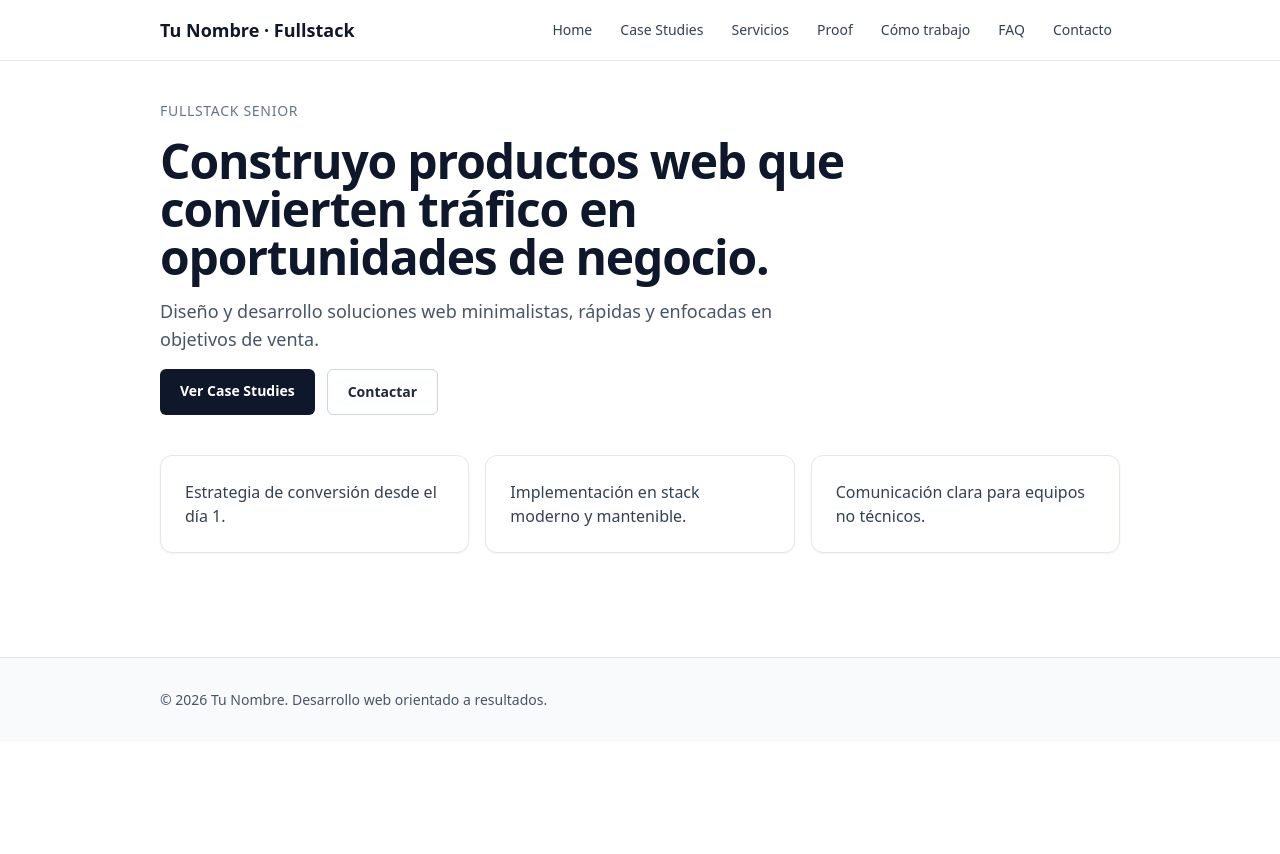
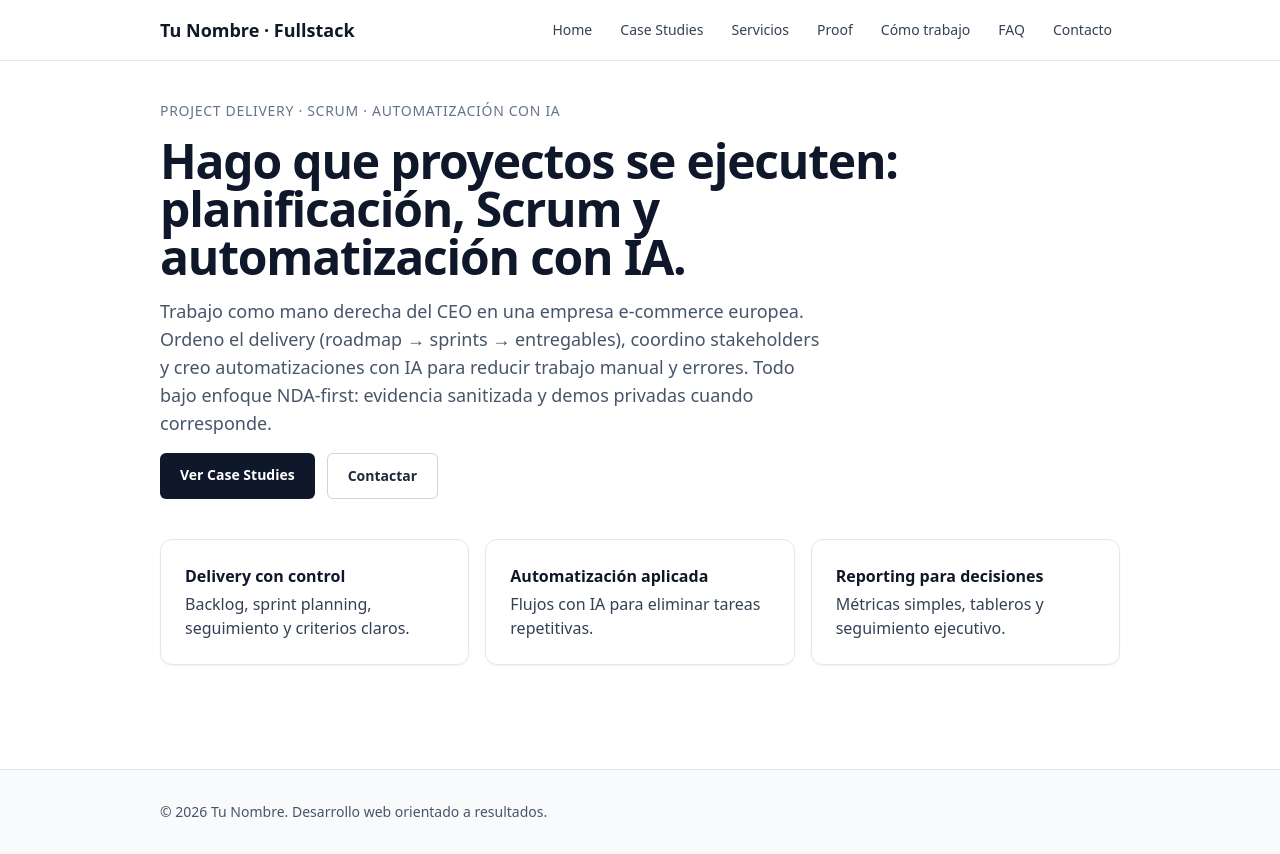
Before and after one commit to Maurito27/PORTFOLIO, a Next.js app: page / in a window 1280 px wide. Before the commit the page ends 800 px from the top, so only its background shows below. Built offline with nearby package versions, Linux system fonts and the light colour scheme.

Commit message:
Apply NDA-first anonymous copy across portfolio

```diff
--- a/app/case-studies/page.tsx
+++ b/app/case-studies/page.tsx
@@ -13,7 +13,7 @@ type Categoria = 'ETL' | 'BI / Auditoría' | 'ERP / Migración' | 'Producto';
 function inferirCategoria(slug: string): Categoria {
   if (slug.includes('etl') || slug.includes('checkpoints') || slug.includes('backfill')) return 'ETL';
   if (slug.includes('auditoria') || slug.includes('dashboard')) return 'BI / Auditoría';
-  if (slug.includes('holded') || slug.includes('migracion') || slug.includes('ssot')) return 'ERP / Migración';
+  if (slug.includes('migracion') || slug.includes('ssot')) return 'ERP / Migración';
   return 'Producto';
 }
 
--- a/app/page.tsx
+++ b/app/page.tsx
@@ -4,19 +4,19 @@ import Link from 'next/link';
 export const metadata: Metadata = {
   title: 'Home',
   description:
-    'Fullstack Senior para construir experiencias web claras, rápidas y orientadas a conversión.'
+    'Project delivery, Scrum y automatización con IA para ejecutar proyectos con control y foco.'
 };
 
 export default function HomePage() {
   return (
     <div className="space-y-10">
       <section className="space-y-4">
-        <p className="text-sm font-medium uppercase tracking-wider text-slate-500">Fullstack Senior</p>
+        <p className="text-sm font-medium uppercase tracking-wider text-slate-500">PROJECT DELIVERY · SCRUM · AUTOMATIZACIÓN CON IA</p>
         <h1 className="max-w-3xl text-4xl font-bold tracking-tight text-slate-900 sm:text-5xl">
-          Construyo productos web que convierten tráfico en oportunidades de negocio.
+          Hago que proyectos se ejecuten: planificación, Scrum y automatización con IA.
         </h1>
         <p className="max-w-2xl text-lg text-slate-600">
-          Diseño y desarrollo soluciones web minimalistas, rápidas y enfocadas en objetivos de venta.
+          Trabajo como mano derecha del CEO en una empresa e-commerce europea. Ordeno el delivery (roadmap → sprints → entregables), coordino stakeholders y creo automatizaciones con IA para reducir trabajo manual y errores. Todo bajo enfoque NDA-first: evidencia sanitizada y demos privadas cuando corresponde.
         </p>
         <div className="flex flex-wrap gap-3">
           <Link
@@ -36,12 +36,22 @@ export default function HomePage() {
 
       <section className="grid gap-4 md:grid-cols-3">
         {[
-          'Estrategia de conversión desde el día 1.',
-          'Implementación en stack moderno y mantenible.',
-          'Comunicación clara para equipos no técnicos.'
+          {
+            titulo: 'Delivery con control',
+            descripcion: 'Backlog, sprint planning, seguimiento y criterios claros.'
+          },
+          {
+            titulo: 'Automatización aplicada',
+            descripcion: 'Flujos con IA para eliminar tareas repetitivas.'
+          },
+          {
+            titulo: 'Reporting para decisiones',
+            descripcion: 'Métricas simples, tableros y seguimiento ejecutivo.'
+          }
         ].map((item) => (
-          <article key={item} className="card">
-            <p className="text-slate-700">{item}</p>
+          <article key={item.titulo} className="card space-y-1">
+            <p className="font-semibold text-slate-900">{item.titulo}</p>
+            <p className="text-slate-700">{item.descripcion}</p>
           </article>
         ))}
       </section>
--- a/app/proof/page.tsx
+++ b/app/proof/page.tsx
@@ -17,11 +17,17 @@ const evidencias = [
 
 export default function ProofPage() {
   return (
-    <div>
+    <div className="space-y-6">
       <SectionIntro
         title="Proof"
         description="Checklist sugerido para construir evidencia confiable en cada caso de estudio."
       />
+      <section className="card space-y-2">
+        <h2 className="text-lg font-semibold text-slate-900">Confidencialidad (NDA-first)</h2>
+        <p className="text-slate-700">
+          Por acuerdos de confidencialidad, no publico nombres de empresas, métricas exactas, datos internos, capturas de tableros/dashboards, ni detalles operativos sensibles. Lo que sí muestro: metodología, entregables, arquitectura a alto nivel, y evidencia sanitizada. Evidencia adicional puede revisarse en demo privada.
+        </p>
+      </section>
       <ul className="space-y-3">
         {evidencias.map((item) => (
           <li key={item} className="card flex items-start gap-3 text-slate-700">
--- a/app/servicios/page.tsx
+++ b/app/servicios/page.tsx
@@ -34,7 +34,7 @@ const servicios = [
   {
     titulo: 'Migración a ERP como SSOT (2–4 semanas)',
     descripcion:
-      'Discovery + mapping + reconciliación para centralizar operación en ERP (ej. Holded) con riesgo controlado.',
+      'Discovery + mapping + reconciliación para centralizar operación en ERP con riesgo controlado.',
     entregables: [
       'Discovery de módulos y encaje',
       'Tabla mapping origen → ERP (transformaciones + validaciones)',
--- a/content/case-studies.ts
+++ b/content/case-studies.ts
@@ -85,28 +85,28 @@ export const caseStudies: CaseStudy[] = [
     ]
   },
   {
-    titulo: 'Plan de migración a ERP Holded como fuente única de verdad',
-    slug: 'migracion-holded-ssot',
+    titulo: 'Plan de migración a ERP como fuente única de verdad (E-commerce EU)',
+    slug: 'migracion-erp-ssot',
     contexto:
-      'Decisión ejecutiva: centralizar la operación en un ERP (Holded) como “fuente única de verdad” para consolidar datos y reporting, reduciendo sistemas paralelos.',
+      'Decisión ejecutiva en empresa e-commerce europea: centralizar la operación en un ERP como “fuente única de verdad” para consolidar datos y reporting, reduciendo sistemas paralelos.',
     problema:
       'Los datos vivían dispersos entre pipelines, reportes y fuentes operativas. Sin un mapeo claro, la migración podía introducir inconsistencias (entidades duplicadas, campos mal transformados, totales que no cierran).',
     restricciones:
       'Dependencia de capacidades reales del ERP y sus módulos. La migración debía hacerse con discovery previo, mapeo explícito, reconciliación por períodos y estrategia de rollback para evitar cargar datos erróneos.',
     solucion:
-      'Propuse un enfoque por fases: discovery de módulos, mapeo entidad/campo (origen → Holded) con reglas de transformación y validación, plan de carga inicial (backfill) + incremental, y reconciliación (totales por período) antes de declarar el ERP como SSOT. El objetivo fue controlar riesgo: migrar con pruebas, no “a ciegas”.',
+      'Propuse un enfoque por fases: discovery de módulos, mapeo entidad/campo (origen → ERP) con reglas de transformación y validación, plan de carga inicial (backfill) + incremental, y reconciliación (totales por período) antes de declarar el ERP como SSOT. El objetivo fue controlar riesgo: migrar con pruebas, no “a ciegas”.',
     entregables: [
       'Documento de discovery: módulos relevantes y decisión de encaje',
-      'Tabla de mapping (origen → Holded) con transformaciones y validaciones',
+      'Tabla de mapping (origen → ERP) con transformaciones y validaciones',
       'Plan de migración por etapas (backfill + incremental) con reconciliación',
       'Checklist de go-live y rollback (criterios de aceptación)'
     ],
     impacto:
       'PROXY: reducción de fuentes paralelas y mejora de consistencia de reporting.\n' +
-      'Método de cálculo: (a) contar fuentes activas antes/después, (b) reconciliar totales (ventas por período) entre sistema previo vs Holded, (c) medir % de registros mapeados sin errores por lote.',
+      'Método de cálculo: (a) contar fuentes activas antes/después, (b) reconciliar totales (ventas por período) entre sistema previo vs ERP, (c) medir % de registros mapeados sin errores por lote.',
     assets_requeridos: [
       'Tabla de mapping (10–20 filas reales anonimizadas)',
-      'Diagrama target: origen → integración → Holded → reporting',
+      'Diagrama target: origen → integración → ERP → reporting',
       'Ejemplo de reconciliación por período (aunque sea parcial)'
     ],
     lecciones: [
@@ -114,16 +114,16 @@ export const caseStudies: CaseStudy[] = [
       'El discovery temprano evita retrabajo y datos “basura” dentro del ERP.'
     ],
     stack: [
-      'Holded (ERP)',
+      'ERP (anónimo)',
       'Staging (CSV/Sheets) para mapping y control',
       'Integración (ETL/API según disponibilidad)'
     ]
   },
   {
-    titulo: 'Finhub: portal financiero personal (MVP)',
-    slug: 'finhub-portal-financiero',
+    titulo: 'Portal financiero interno (MVP, E-commerce EU)',
+    slug: 'portal-financiero-interno',
     contexto:
-      'Proyecto personal en desarrollo: un portal para seguimiento financiero (ingresos, gastos, cuentas, previsión mensual) con un dashboard central y reglas para evitar datos duplicados o inconsistentes.',
+      'Caso interno en empresa e-commerce europea: portal para seguimiento financiero (ingresos, gastos, cuentas, previsión mensual) con un dashboard central y reglas para evitar datos duplicados o inconsistentes.',
     problema:
       'La información financiera estaba fragmentada entre tarjetas, banco y registros manuales, haciendo difícil proyectar el mes siguiente y tomar decisiones con rapidez.',
     restricciones:
```
